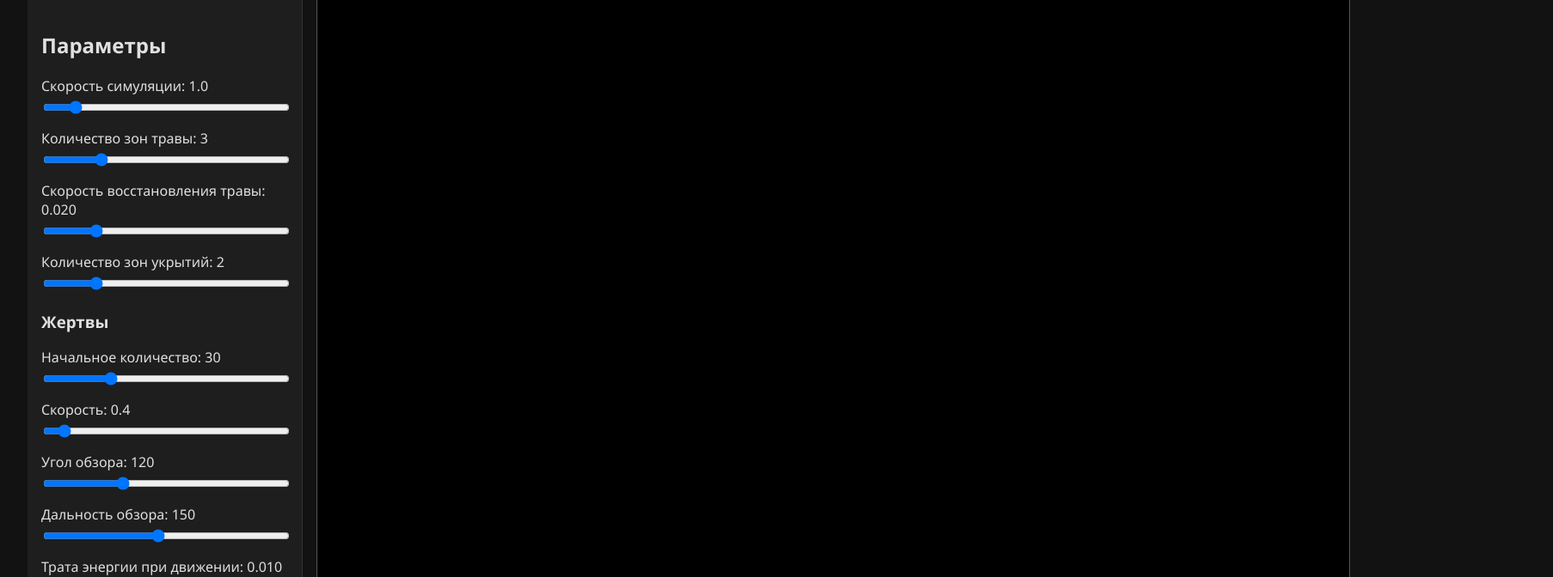
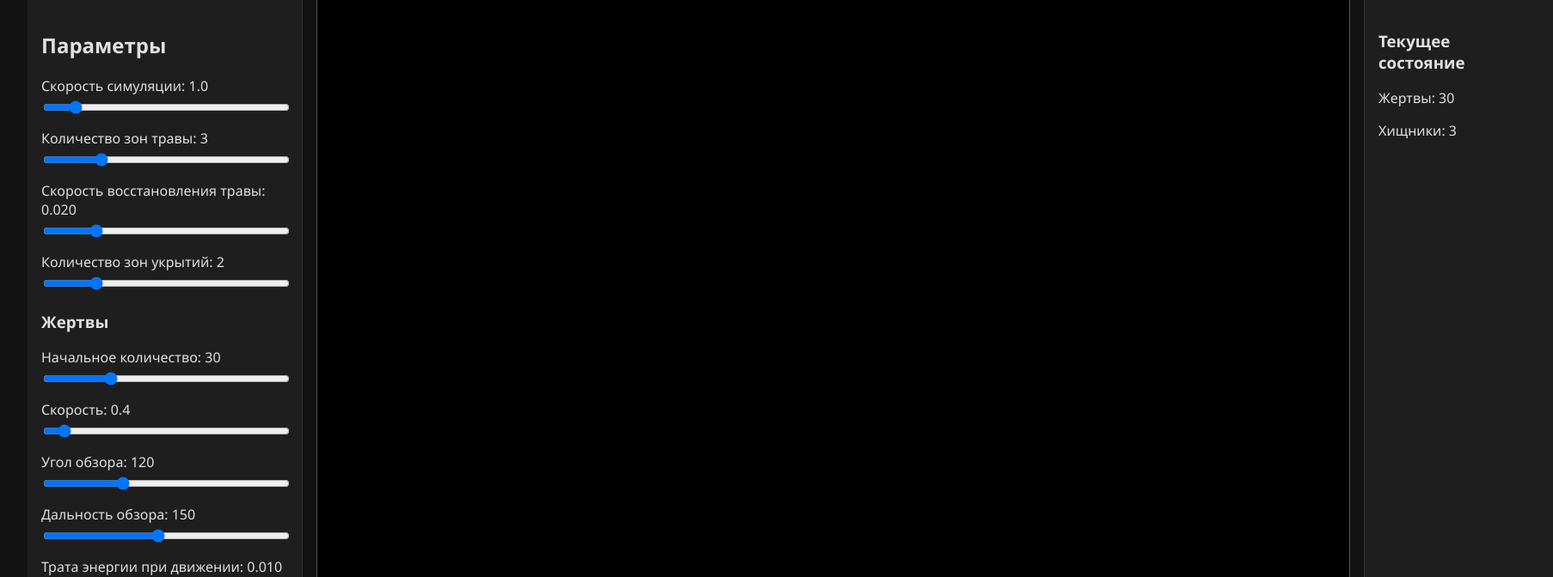
Before and after one commit to Teslart461/hunting, a Vue app: page / in a window 1280 px wide. Shown: the top 672 px of the page at 86% size, 1806 px wide, since content can reach past the window. Built offline with nearby package versions, Linux system fonts and the light colour scheme.

Commit message:
Обновление UI (панель справа)

```diff
--- a/src/components/PredatorPreySimulation.vue
+++ b/src/components/PredatorPreySimulation.vue
@@ -97,6 +97,15 @@
         />
       </div>
 
+      <button @click="toggleSimulation">{{ isRunning ? 'Пауза' : 'Старт' }}</button>
+      <button @click="resetSimulation">Сбросить</button>
+    </aside>
+
+    <main class="main-content">
+      <canvas ref="canvas" :width="width" :height="height" />
+    </main>
+
+    <aside class="info-panel">
       <div class="current-counts" style="margin-top: 16px">
         <h3>Текущее состояние</h3>
         <p>Жертвы: {{ currentPreyCount }}</p>
@@ -110,21 +119,13 @@
         <p>Скорость: {{ selectedEntity.speed }}</p>
         <p>Угол обзора: {{ ((selectedEntity.fov * 180) / Math.PI).toFixed(0) }}°</p>
         <p>Дальность обзора: {{ selectedEntity.viewDistance }}</p>
-        <p>{{ selectedEntity.reproductionCooldown }}</p>
       </div>
-
-      <button @click="toggleSimulation">{{ isRunning ? 'Пауза' : 'Старт' }}</button>
-      <button @click="resetSimulation">Сбросить</button>
     </aside>
-
-    <main class="main-content">
-      <canvas ref="canvas" :width="width" :height="height" />
-    </main>
   </div>
 </template>
 
 <script setup>
-import { ref, watch, onMounted, onBeforeUnmount, watchEffect } from 'vue'
+import { ref, watch, onMounted, onBeforeUnmount } from 'vue'
 import Environment from '@/models/Environment'
 
 const width = 1200
@@ -388,6 +389,15 @@ onBeforeUnmount(() => {
   border-right: 1px solid #333;
 }
 
+.info-panel {
+  width: 220px;
+  padding: 16px;
+  background-color: #1e1e1e;
+  overflow-y: auto;
+  box-sizing: border-box;
+  border-left: 1px solid #333;
+}
+
 .control-group {
   margin-bottom: 12px;
 }
```
